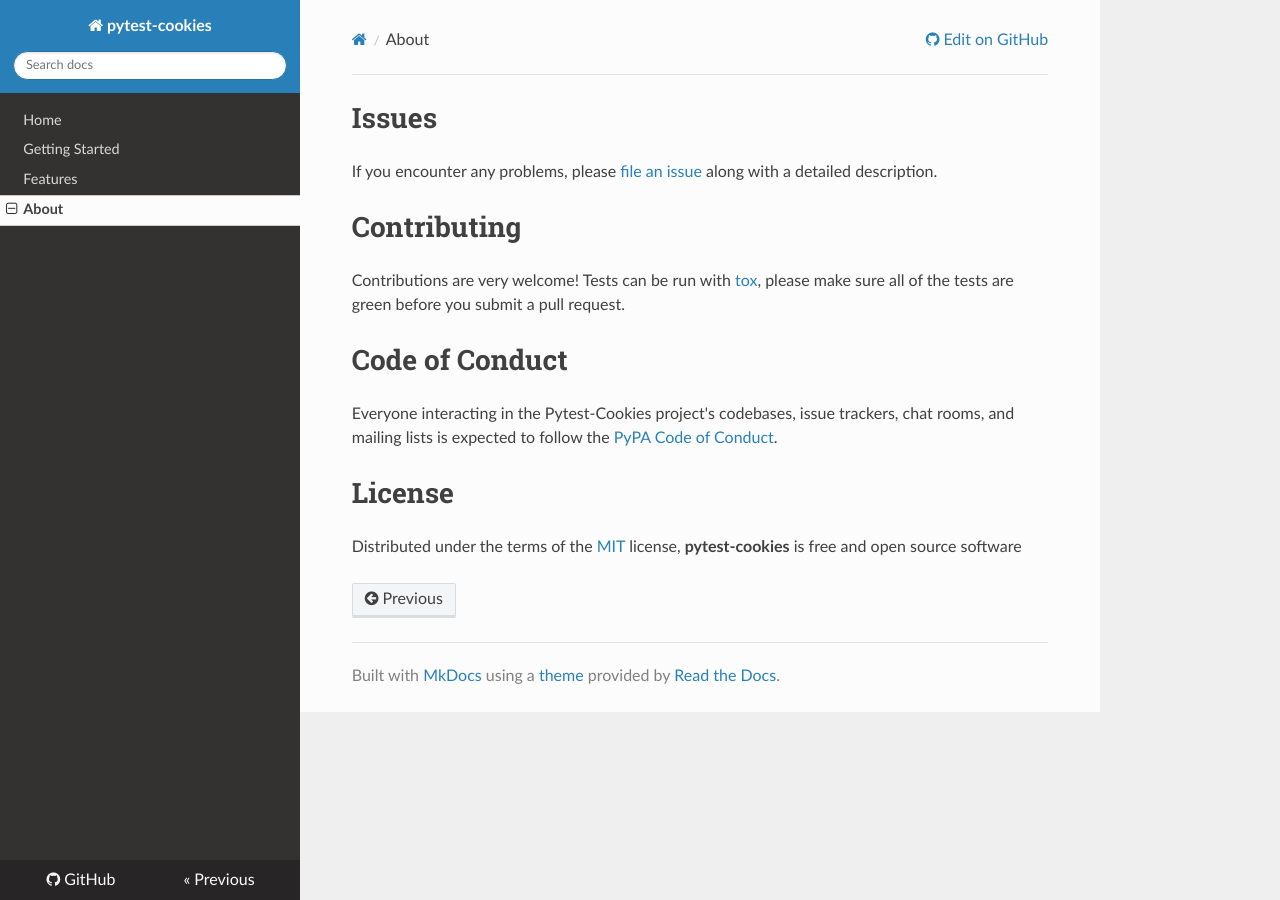
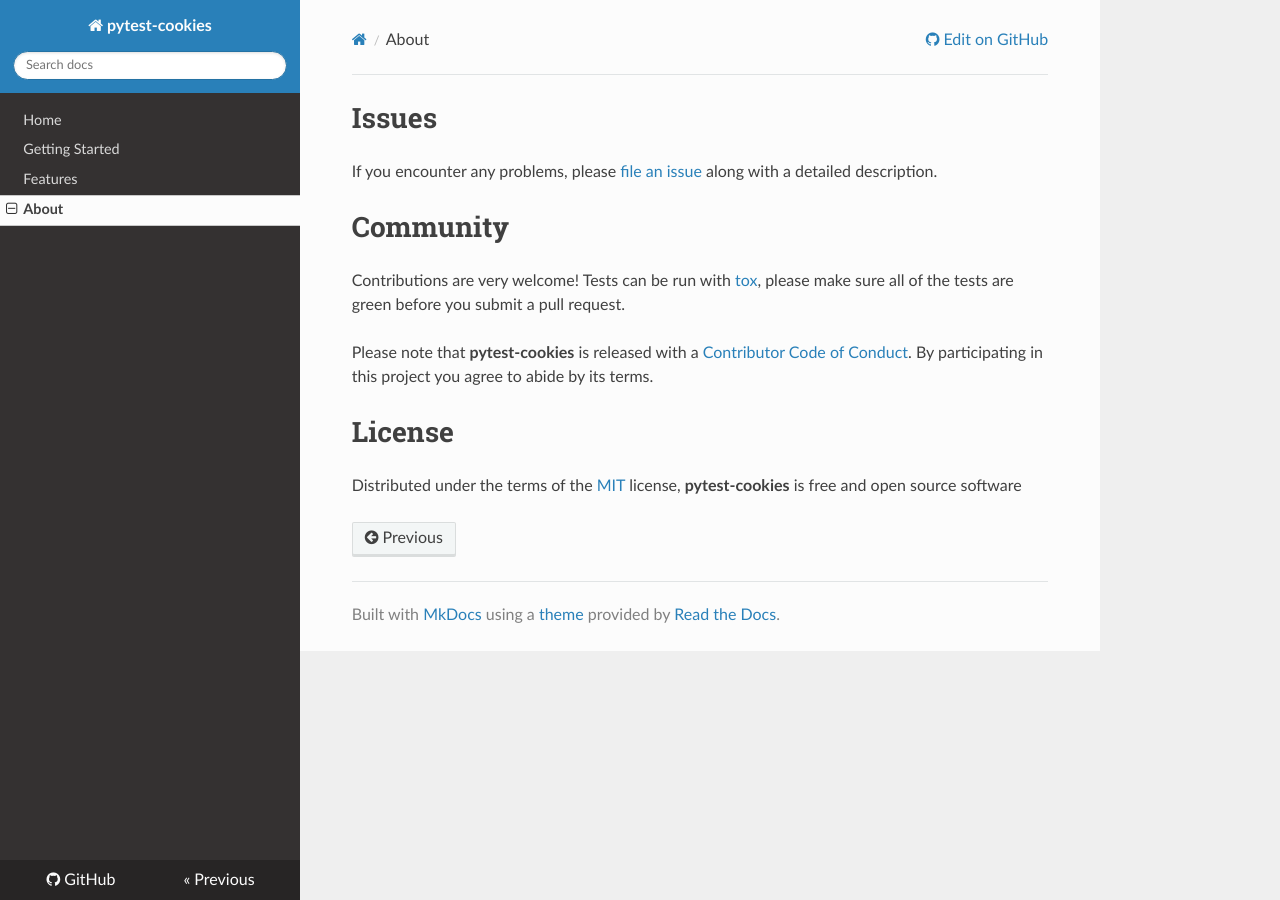
Before and after one commit to hackebrot/pytest-cookies, an MkDocs documentation site: the page built from docs/about.md, in a window 1280 px wide. Built offline with MkDocs 1.6.1, drawn with Linux system fonts in a browser that asks for light colours; nearby versions of some CDN libraries; old or Windows-style settings are respelled for this version of MkDocs.

Commit message:
Update about page in the documentation

```diff
--- a/docs/about.md
+++ b/docs/about.md
@@ -1,22 +1,23 @@
 # Issues
 
-If you encounter any problems, please [file an issue] along with a detailed description.
+If you encounter any problems, please [file an issue] along with a detailed
+description.
 
-# Contributing
+# Community
 
 Contributions are very welcome! Tests can be run with [tox], please make sure
 all of the tests are green before you submit a pull request.
 
-# Code of Conduct
-
-Everyone interacting in the Pytest-Cookies project's codebases, issue trackers, chat
-rooms, and mailing lists is expected to follow the [PyPA Code of Conduct].
+Please note that **pytest-cookies** is released with a [Contributor Code of
+Conduct][coc]. By participating in this project you agree to abide by its
+terms.
 
 # License
 
-Distributed under the terms of the [MIT] license, **pytest-cookies** is free and open source software
+Distributed under the terms of the [MIT] license, **pytest-cookies** is free
+and open source software
 
-  [file an issue]: https://github.com/hackebrot/pytest-cookies/issues
-  [tox]: https://tox.readthedocs.org/en/latest/
-  [PyPA Code of Conduct]: https://www.pypa.io/en/latest/code-of-conduct/
-  [MIT]: http://opensource.org/licenses/MIT
+[file an issue]: https://github.com/hackebrot/pytest-cookies/issues
+[tox]: https://tox.readthedocs.org/en/latest/
+[coc]: https://github.com/hackebrot/pytest-cookies/blob/master/CODE_OF_CONDUCT.md
+[MIT]: http://opensource.org/licenses/MIT
```
